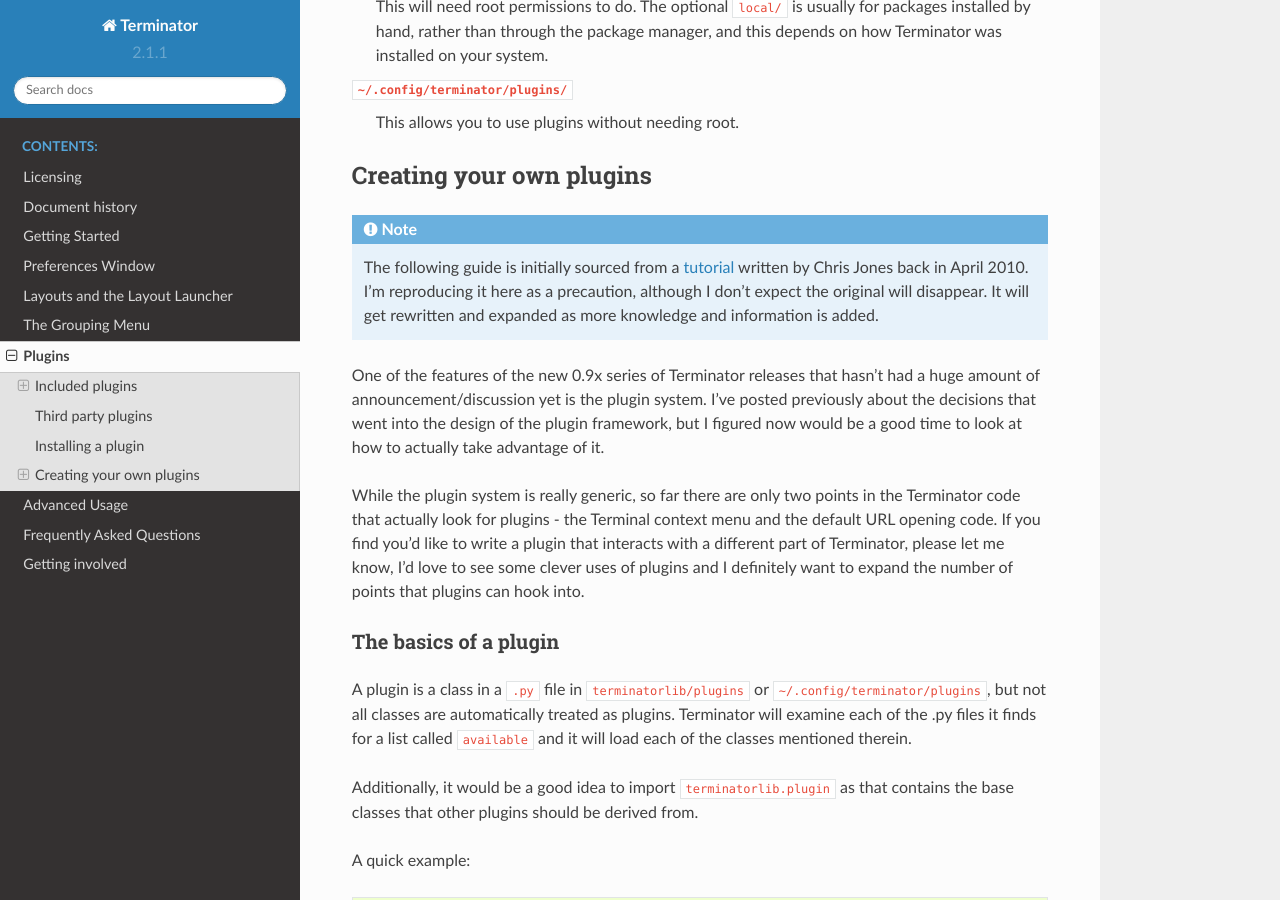
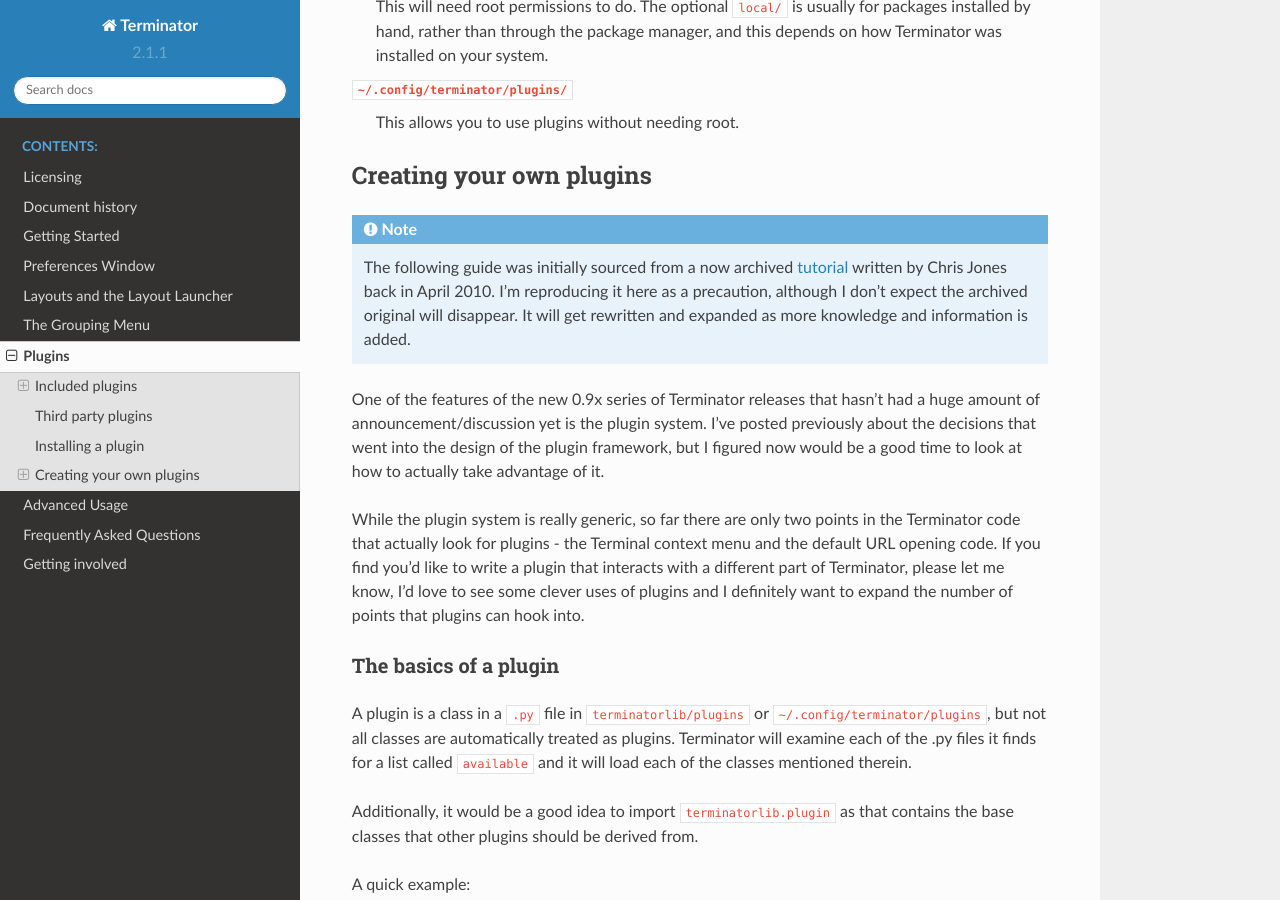
Before and after one commit to gnome-terminator/docs, a Sphinx documentation site: the page built from source/plugins.rst, in a window 1280 px wide and 900 px high, scrolled down 8966 px. Built offline with Sphinx 7.4.7 and the Read the Docs theme 2.0.0, drawn with Linux system fonts in a browser that asks for light colours.

Commit message:
Update plugins.rst
Replaced broken link, pointing to creator's archive

```diff
--- a/source/plugins.rst
+++ b/source/plugins.rst
@@ -417,13 +417,13 @@
 Creating your own plugins
 ------------------------------
 
-.. note:: The following guide is initially sourced from a `tutorial`_
-          written by Chris Jones back in April 2010. I'm reproducing
-          it here as a precaution, although I don't expect the
-          original will disappear. It will get rewritten and expanded
-          as more knowledge and information is added.
+.. note:: The following guide was initially sourced from a now archived
+          `tutorial`_ written by Chris Jones back in April 2010. I'm
+          reproducing it here as a precaution, although I don't expect
+          the archived original will disappear. It will get rewritten
+          and expanded as more knowledge and information is added.
 
-.. _tutorial: http://www.tenshu.net/2010/04/writing-terminator-plugins.html
+.. _tutorial: http://cmsj.net/2010/04/18/writing-terminator-plugins.html
 
 One of the features of the new 0.9x series of Terminator releases
 that hasn't had a huge amount of announcement/discussion yet is the
```
